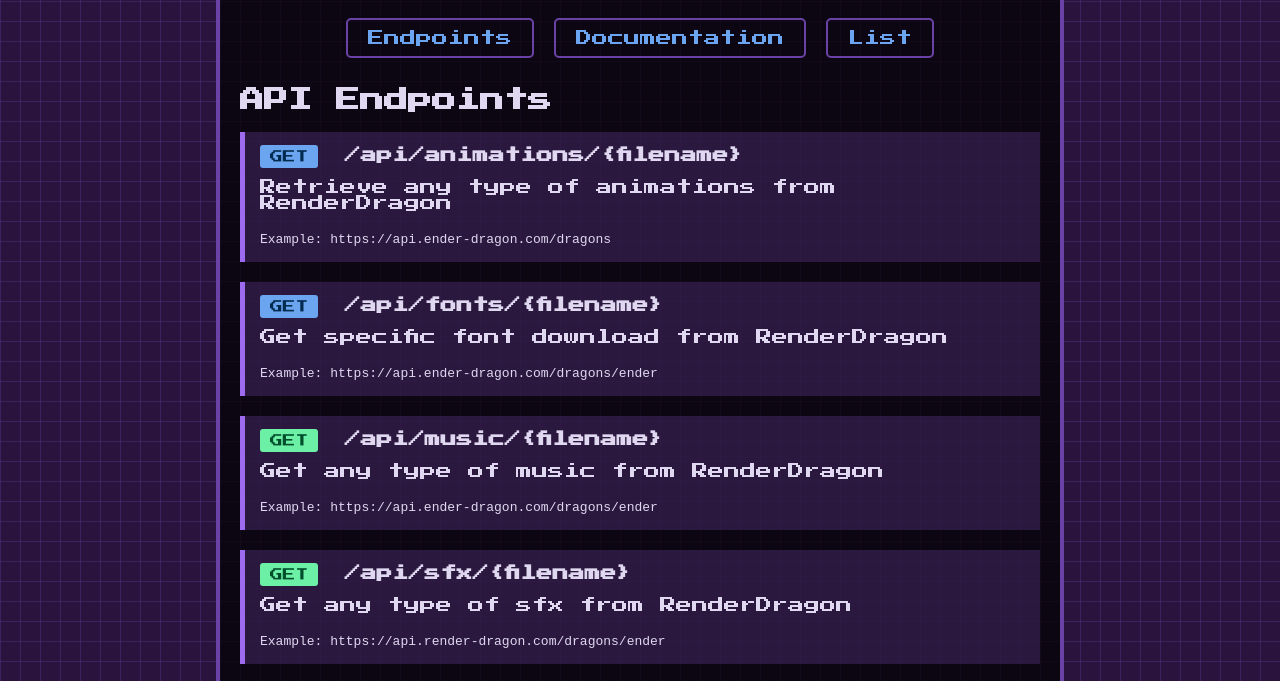
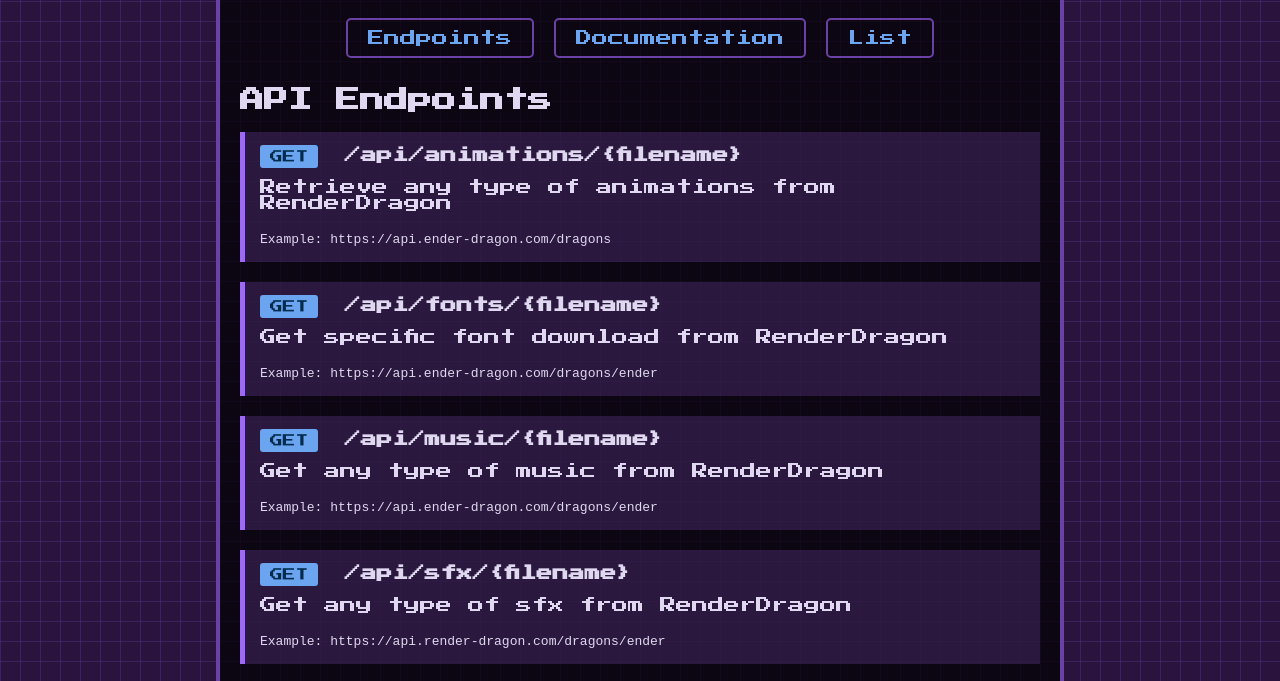
Before and after one commit to Coder-soft/rendergen, a plain HTML site: page index.html in a window 1280 px wide. Shown: the part 119-800 px from the top of the page. Drawn offline with Linux system fonts and the light colour scheme.

Commit message:
Update index.html

```diff
--- a/index.html
+++ b/index.html
@@ -132,14 +132,14 @@
         </div>
 
         <div class="api-endpoint">
-            <span class="method post">GET</span>
+            <span class="method get">GET</span>
             <strong>/api/music/{filename}</strong>
             <p>Get any type of music from RenderDragon</p>
             <code>Example: https://api.ender-dragon.com/dragons/ender</code>
         </div>
 
         <div class="api-endpoint">
-            <span class="method post">GET</span>
+            <span class="method get">GET</span>
             <strong>/api/sfx/{filename}</strong>
             <p>Get any type of sfx from RenderDragon</p>
             <code>Example: https://api.render-dragon.com/dragons/ender</code>
```
